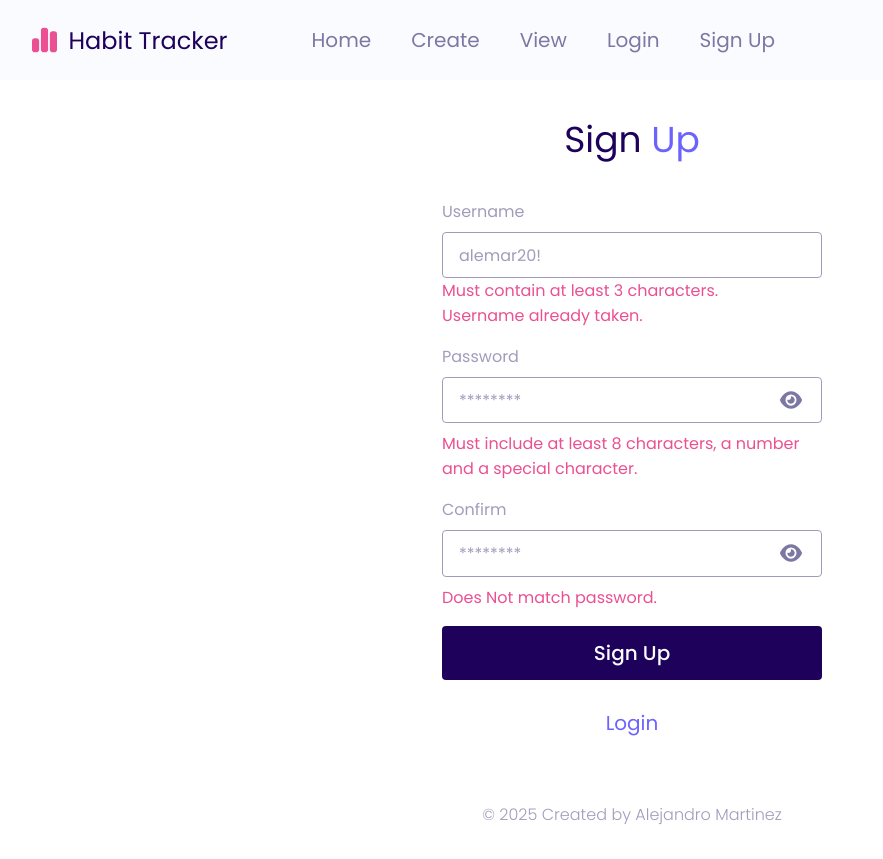
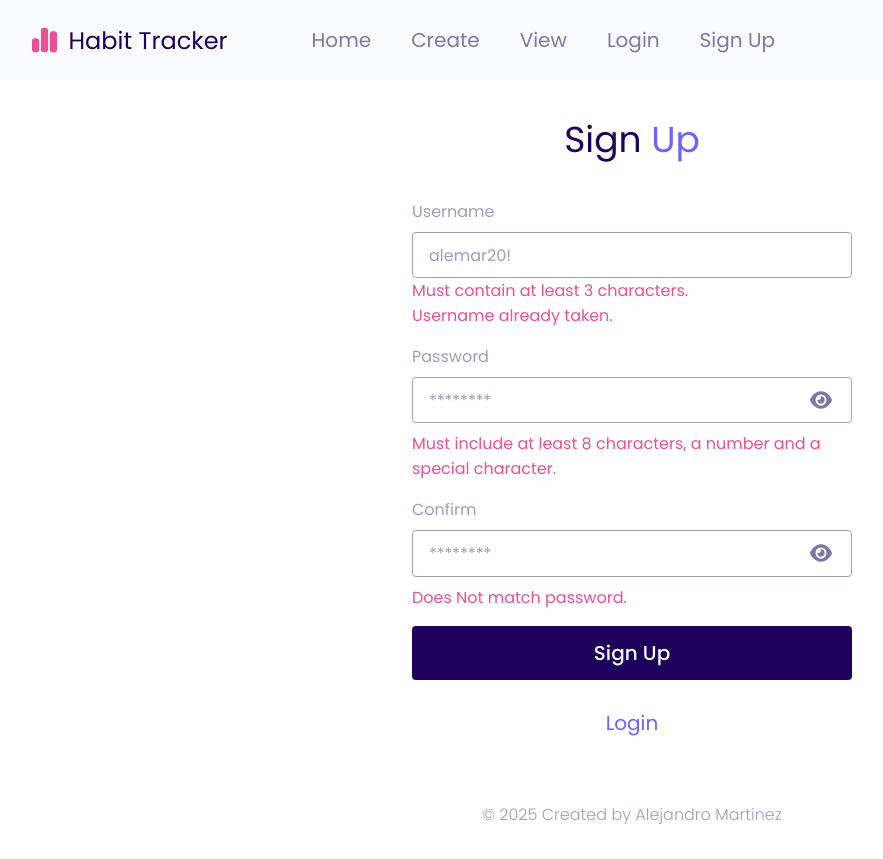
Before and after one commit to CloudOfAlemar/habit-tracker, a React (Vite) app: page /signup in a window 1280 px wide. Shown: the whole page, without its empty margins (8-891 px from the left). Built offline with nearby package versions, Linux system fonts and the light colour scheme.

Commit message:
Completed Responsive design for Login and Sign Up.

```diff
--- a/src/components/Header/Header.jsx
+++ b/src/components/Header/Header.jsx
@@ -24,6 +24,9 @@ function Header() {
   // Refs
   const topnavListRef = useRef(null);
   const topnavBurgerBtnRef = useRef(null);
+
+  // Variables
+  const topnavListLinkTabable = topnavListState.isOpen || (windowWidth >= 1024) ? 0 : -1;
 
   // Functions
   const handleTopnavListToggle = () => {
@@ -70,8 +73,6 @@ function Header() {
       window.removeEventListener("resize", handleResizeWidth);
     }
   }, []);
-
-  const topnavListLinkTabable = topnavListState.isOpen || (windowWidth >= 1024) ? 0 : -1;
 
   return (
     <header className="header">
--- a/src/components/Header/Header.scss
+++ b/src/components/Header/Header.scss
@@ -7,6 +7,14 @@
   background-color: vars.$white-off;
   position: relative;
 
+  // Combined Styles
+  &__brand-icon,
+  &__burger-icon {
+    height: 2.8rem;
+    pointer-events: none;
+  }
+
+  // Individual Styles
   &__container {
     max-width: 1200px;
     margin: auto;
@@ -19,12 +27,6 @@
     font-size: 2.4rem;
     display: flex;
     align-items: center;
-  }
-
-  &__brand-icon,
-  &__burger-icon {
-    height: 2.8rem;
-    pointer-events: none;
   }
 
   &__brand-icon {
--- a/src/pages/Login/Login.scss
+++ b/src/pages/Login/Login.scss
@@ -29,7 +29,7 @@
 
 .login-form {
   width: 85%;
-  max-width: 38rem;
+  max-width: 44rem;
   margin: 0 auto 2.8rem;
 
   // Combined Styles
--- a/src/pages/Signup/Signup.scss
+++ b/src/pages/Signup/Signup.scss
@@ -28,7 +28,7 @@
 
 .signup-form {
   width: 85%;
-  max-width: 38rem;
+  max-width: 44rem;
   margin: 0 auto 2.8rem;
 
   // Combined Styles
```
